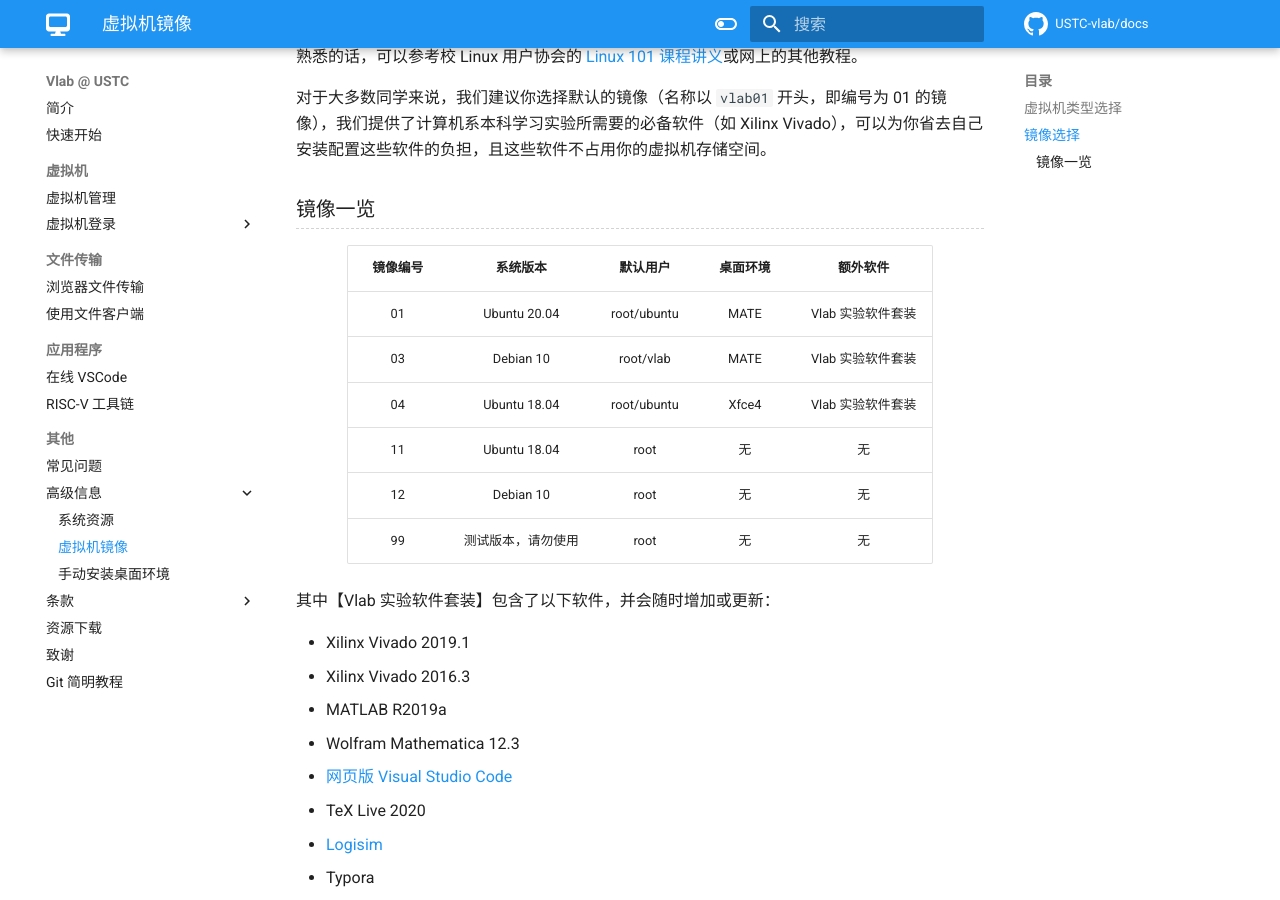
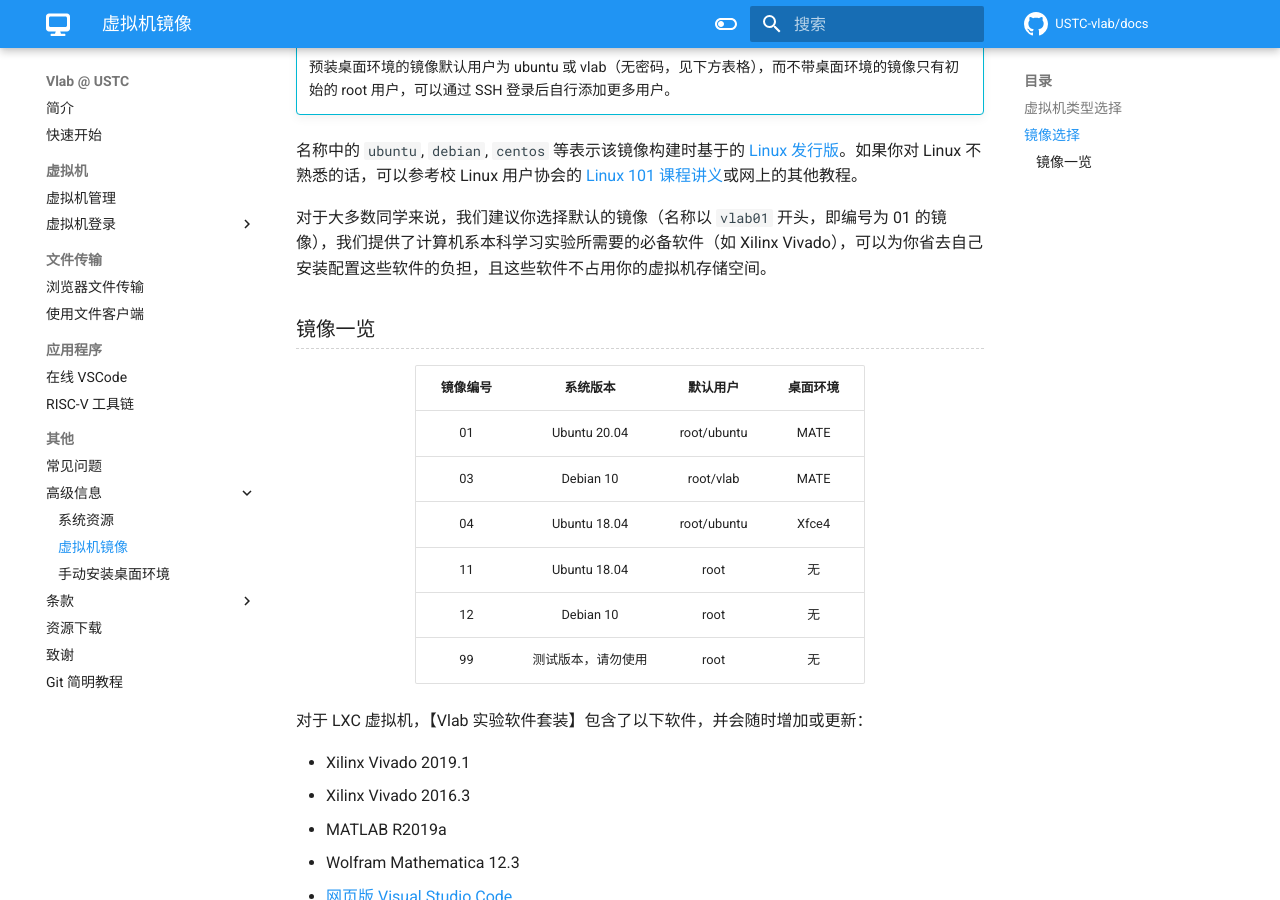
Before and after one commit to USTC-vlab/docs, an MkDocs documentation site: the page built from docs/advanced/images.md, in a window 1280 px wide and 900 px high, scrolled down 1019 px. Built offline with MkDocs 1.6.1 and Material for MkDocs 9.7.7, drawn with Linux system fonts in a browser that asks for light colours; comment, search, counter and statistics services are not loaded; some of the changed text lies outside the part shown.

Commit message:
images.md: All LXC VMs get Vlab Software

```diff
--- a/docs/advanced/images.md
+++ b/docs/advanced/images.md
@@ -3,6 +3,10 @@
 镜像是虚拟机的模板，包含了完整的虚拟机操作系统。不同的镜像包含的不同的操作系统配置（例如 Ubuntu, Debian 或者 CentOS），不同的操作系统在使用过程中也会有一些不同，请根据自己的实际需求选择。
 
 ## 虚拟机类型选择 {#vm-selection}
+
+!!! warning "注意"
+
+    部分功能尚未完全实现，目前仅支持创建 Linux LXC 虚拟机。
 
 Vlab 提供的默认虚拟机类型为 Linux LXC，基于 Linux 容器技术实现，拥有最好的性能，能够使用 Vlab 实验软件套装进行多种课程实验，也能够使用 Docker，适合大多数同学使用。但是由于虚拟化技术限制，LXC 虚拟机无法使用文件系统挂载、回环设备（loop device）、内核模块等 Linux 高级特性，也无法在其中嵌套运行 KVM 虚拟机。
 
@@ -35,16 +39,16 @@ Windows KVM 仅为有需要的用户提供，由于 Windows 的系统设计与 L
 
 ### 镜像一览 {#image-content}
 
-| 镜像编号 | 系统版本 | 默认用户 | 桌面环境 | 额外软件 |
-| :------: | :------: | :------: | :------: | :------: |
-| 01 | Ubuntu 20.04 | root/ubuntu | MATE | Vlab 实验软件套装 |
-| 03 | Debian 10 | root/vlab | MATE | Vlab 实验软件套装 |
-| 04 | Ubuntu 18.04 | root/ubuntu | Xfce4 | Vlab 实验软件套装 |
-| 11 | Ubuntu 18.04 | root | 无 | 无 |
-| 12 | Debian 10 | root | 无 | 无 |
-| 99 | 测试版本，请勿使用 | root | 无 | 无 |
+| 镜像编号 | 系统版本 | 默认用户 | 桌面环境 |
+| :------: | :------: | :------: | :------: |
+| 01 | Ubuntu 20.04 | root/ubuntu | MATE |
+| 03 | Debian 10 | root/vlab | MATE |
+| 04 | Ubuntu 18.04 | root/ubuntu | Xfce4 |
+| 11 | Ubuntu 18.04 | root | 无 |
+| 12 | Debian 10 | root | 无 |
+| 99 | 测试版本，请勿使用 | root | 无 |
 
-其中【Vlab 实验软件套装】包含了以下软件，并会随时增加或更新：
+对于 LXC 虚拟机，【Vlab 实验软件套装】包含了以下软件，并会随时增加或更新：
 
 - Xilinx Vivado 2019.1
 - Xilinx Vivado 2016.3
```
Also changed, not shown: docs/advanced/resources.md (+1 -1 lines).
